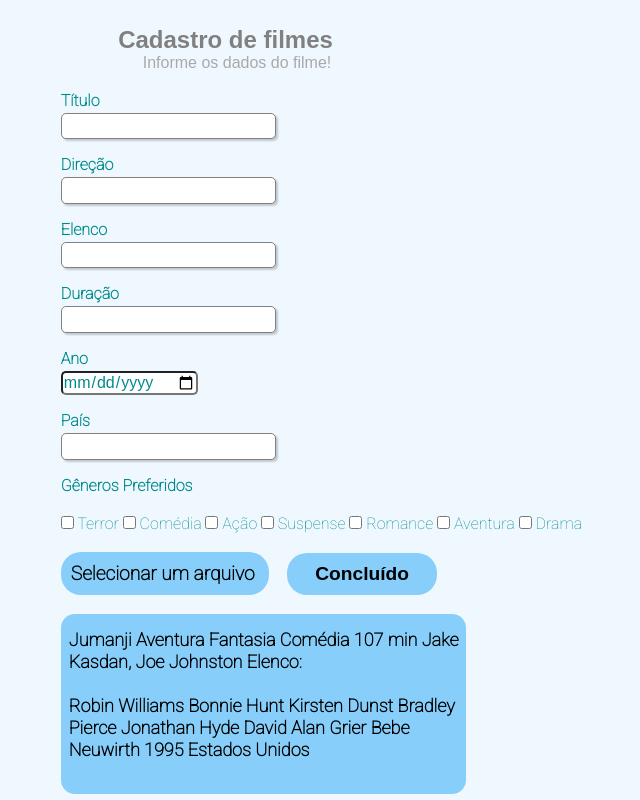
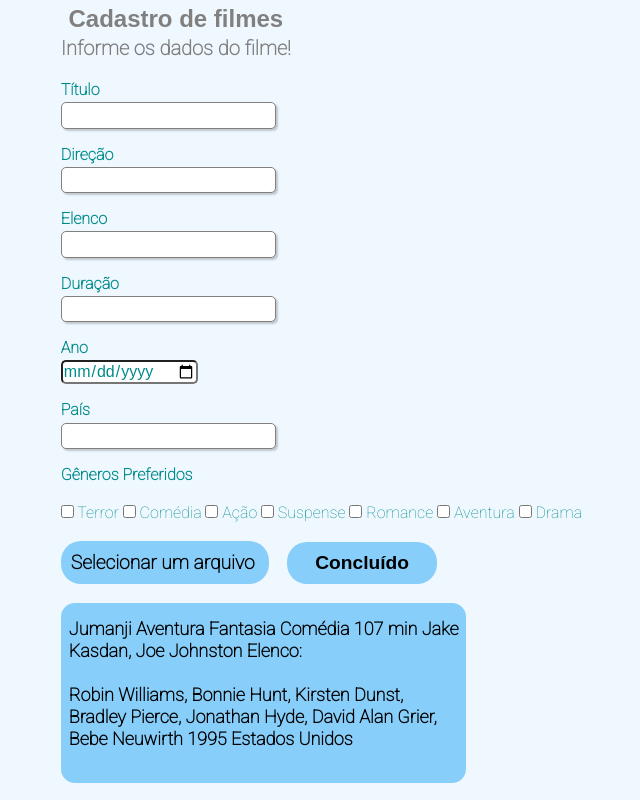
Before and after one commit to SauloJuniorsj/Portifolio, a PHP site: page /pages/index.html in a window 1280 px wide. Shown: the whole page, without its empty margins (400-1040 px from the left). Run offline with PHP 8.4, Linux system fonts and the light colour scheme.

Commit message:
ajustes gerais

```diff
--- a/assets/css/style.css
+++ b/assets/css/style.css
@@ -6,18 +6,19 @@
 
 /*----------------------*/
 
-#T1 {
+.T1 {
     font-family: sans-serif;
     color: gray;
-    margin-left: 7%;
+    text-align: center;
+    position: absolute;
+    margin-top: -75px;
+}
+.T2 {
+    font-size: 20px;
 }
 
-/*----------------------*/
-
-#S2{
-    font-family: sans-serif;
-    color: #A9A9A9;
-    margin-left: 10%;
+.formulario {
+    margin-top: 80px;
 }
 
 /*----------------------*/
@@ -77,7 +78,6 @@ input, select, button {
     color: #008B8B	;
     display: block;
 }
-
 /*----------------------*/
 
 fieldset.grupo .campo {
--- a/pages/index.html
+++ b/pages/index.html
@@ -17,11 +17,11 @@
 
     <main>
         <section class="formulario">
-            <div>
-                <h1 id="T1">Cadastro de filmes</h1>
-                <p id="S2">Informe os dados do filme!</p>
-                <br>
-            </div>
+
+            <h1 class="T1">
+                Cadastro de filmes<br>
+                <span class="T2">Informe os dados do filme!</span>
+            </h1>
 
             <form action="" method="POST">
                 <div class="campo">
@@ -95,12 +95,12 @@
                     Jake Kasdan, Joe Johnston
                     Elenco: <br><br>
 
-                    Robin Williams
-                    Bonnie Hunt
-                    Kirsten Dunst
-                    Bradley Pierce
-                    Jonathan Hyde
-                    David Alan Grier
+                    Robin Williams,
+                    Bonnie Hunt,
+                    Kirsten Dunst,
+                    Bradley Pierce,
+                    Jonathan Hyde,
+                    David Alan Grier,
                     Bebe Neuwirth
 
                     <label name="ano">1995</label>
```
